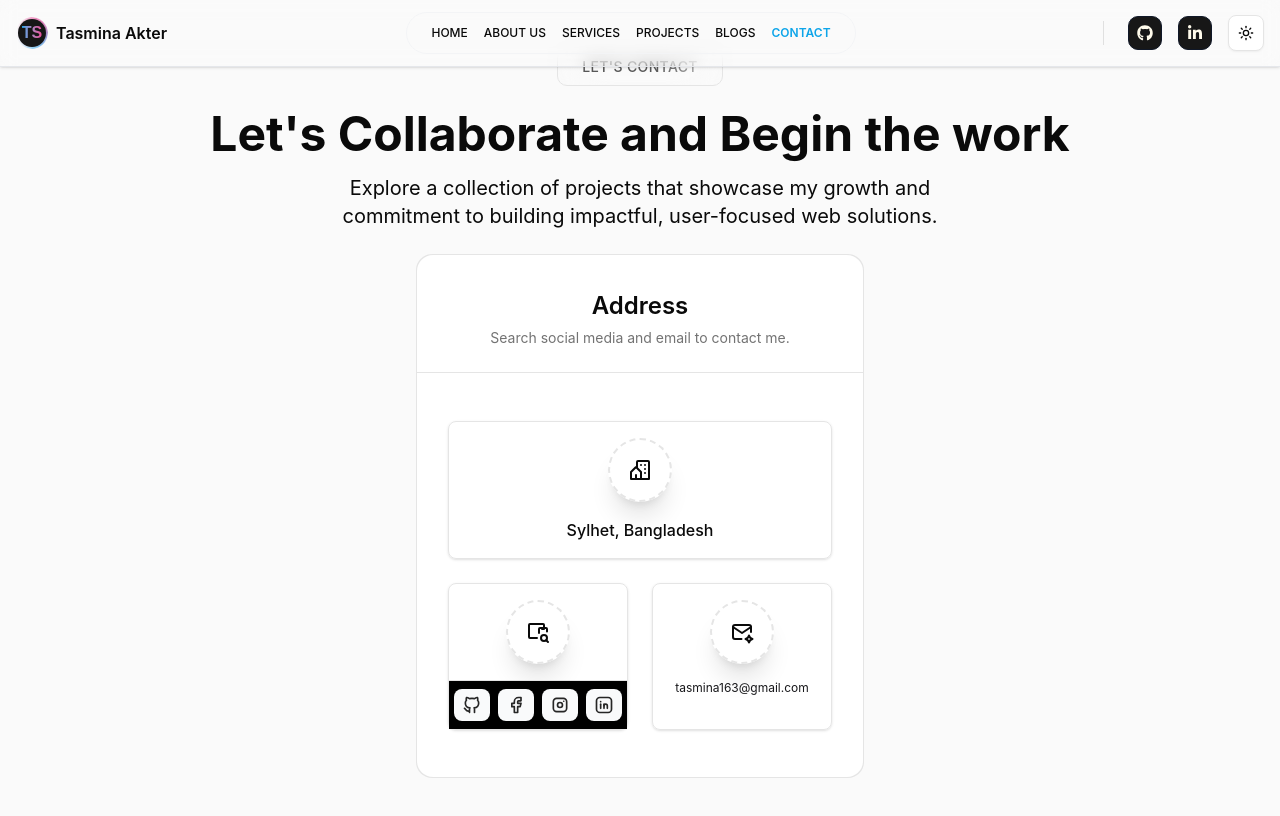
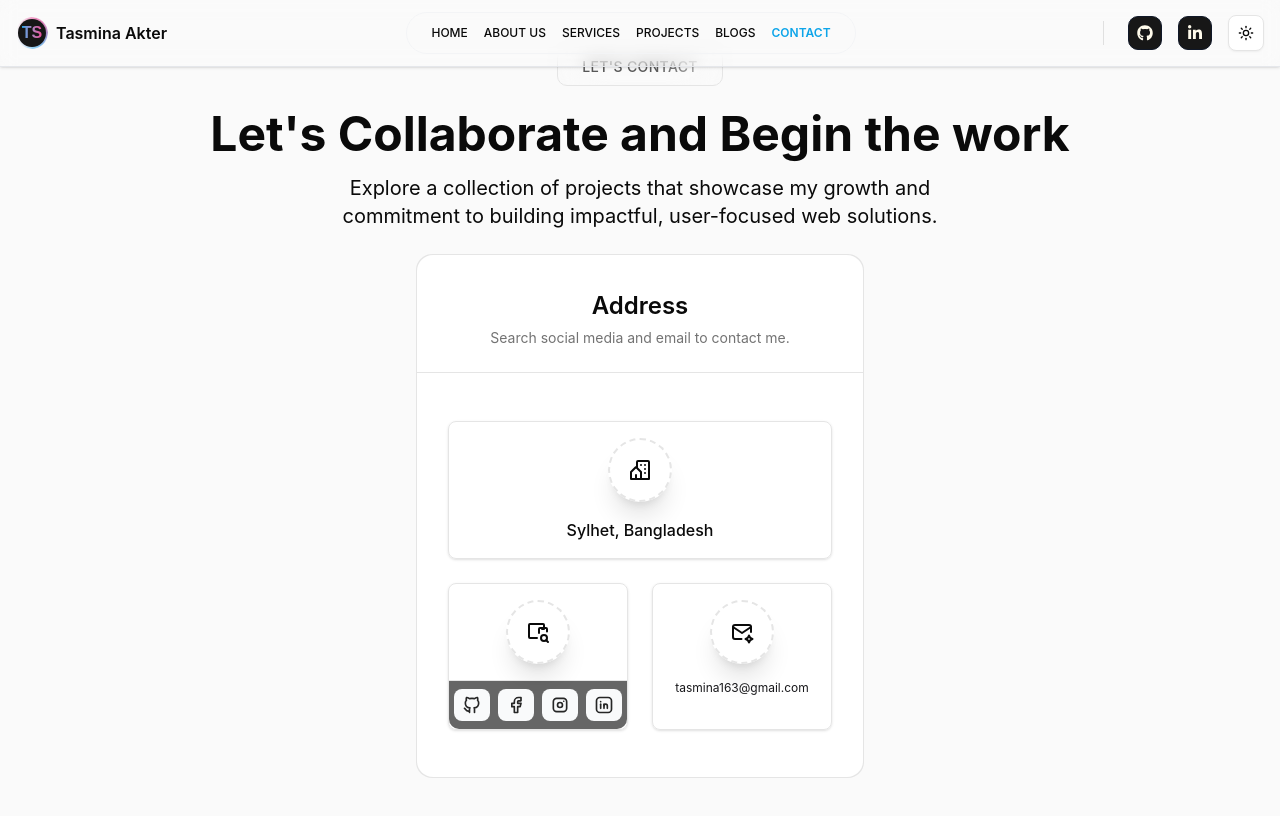
Before and after one commit to wptasmina/My-Portfolio, a Next.js app: page /contact in a window 1280 px wide. Shown: the top 816 px of the page. Built offline with nearby package versions, Linux system fonts and the light colour scheme.

Commit message:
remove card and icon

```diff
--- a/components/ContastUs/Contacts.tsx
+++ b/components/ContastUs/Contacts.tsx
@@ -1,4 +1,3 @@
-import { FaRegCircleDot } from "react-icons/fa6";
 import { ShinyButton } from "../magicui/shiny-button";
 import SectionTitle from "../shared/CustomStyle/SectionTitle/SectionTitle";
 import SidebarCard from "./SidebarCard";
--- a/components/ContastUs/SidebarCard.tsx
+++ b/components/ContastUs/SidebarCard.tsx
@@ -1,7 +1,6 @@
 "use client";
 
 import {
-  Card,
   CardContent,
   CardDescription,
   CardHeader,
@@ -53,7 +52,7 @@ export default function SidebarCard() {
                     <IconDevicesSearch className="w-6 h-6 " />
                   </div>
 
-                  <div className="mt-4 border-t py-2 bg-black flex flex-row items-center justify-center space-x-2">
+                  <div className="mt-4 border-t py-2 bg-black/60 rounded-b-lg overflow-hidden flex flex-row items-center justify-center space-x-2">
                     {[
                       {
                         icon: IconBrandGithub,
```
